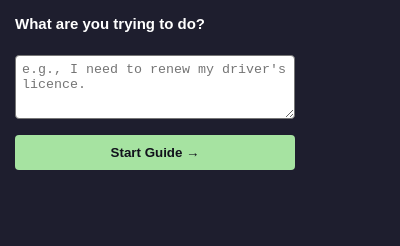
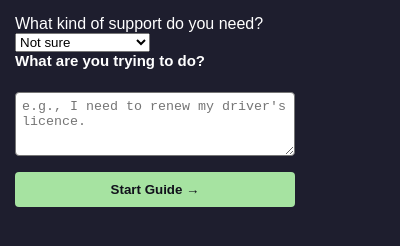
Before and after one commit to AshrithPuppala/Cognia, a browser extension: page extension/popup/popup.html in a window 400 px wide. Drawn offline with Linux system fonts and the light colour scheme.

Commit message:
Update popup.html

```diff
--- a/extension/popup/popup.html
+++ b/extension/popup/popup.html
@@ -9,6 +9,13 @@
     .start-btn { margin-top: 12px; padding: 10px; background: #a6e3a1; border: none; font-weight: bold; cursor: pointer; border-radius: 4px; width: 100%; color: #11111b; }
   </style>
 </head>
+<label for="access-profile">What kind of support do you need?</label>
+<select id="access-profile">
+  <option value="unsure">Not sure</option>
+  <option value="low_vision">Low vision</option>
+  <option value="motor">Motor / mobility</option>
+  <option value="cognitive_load">Reduce complexity</option>
+</select>
 <body>
   <h3>What are you trying to do?</h3>
   <textarea id="user-intent" placeholder="e.g., I need to renew my driver's licence."></textarea>
```
